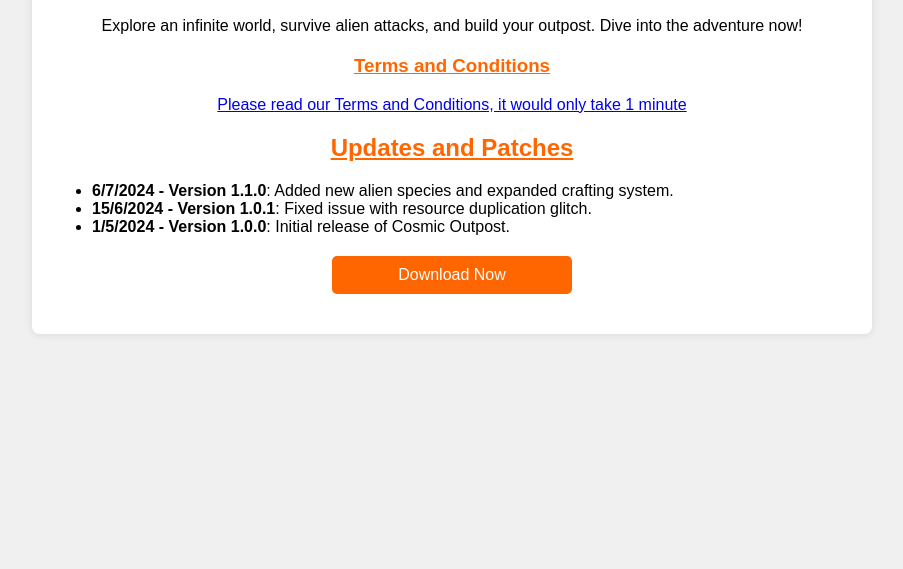
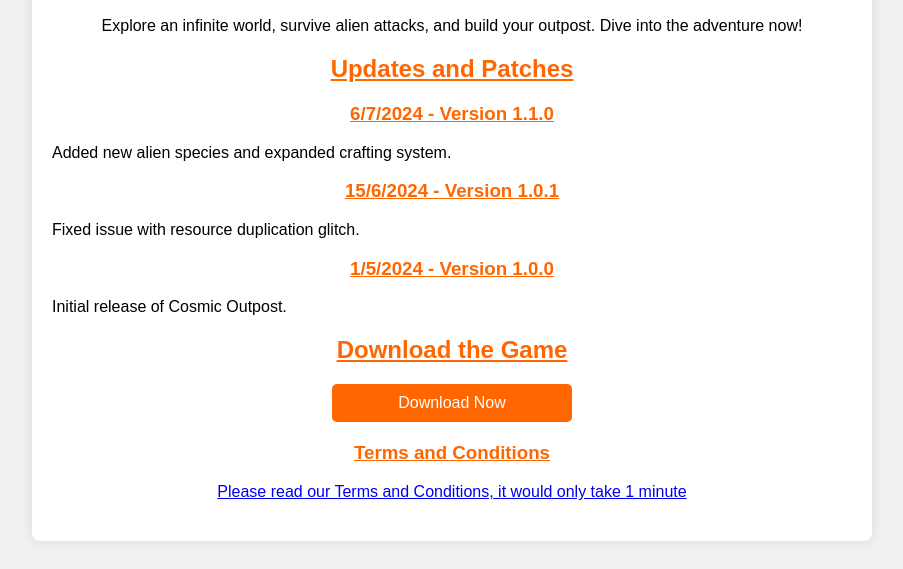
Before and after one commit to Byson94/Abandoned-Away, a plain HTML site: page index.html in a window 1280 px wide. Shown: the part 751-1320 px from the top of the page, without its empty margins (188-1091 px from the left). Before the commit the page ends 1113 px from the top, so only its background shows below. Drawn offline with Linux system fonts and the light colour scheme.

Commit message:
Update index.html

```diff
--- a/index.html
+++ b/index.html
@@ -42,12 +42,7 @@
             text-decoration: none;
             border-radius: 5px;
         }
-        h2 {
-            text-align: center;
-            color: #ff6600;
-            text-decoration: underline;
-        }
-        h3 {
+        h2, h3 {
             text-align: center;
             color: #ff6600;
             text-decoration: underline;
@@ -81,6 +76,23 @@
             </p>
         </div>
 
+        <!-- Updates and Patches Section -->
+        <div class="section">
+            <h2>Updates and Patches</h2>
+            <h3>6/7/2024 - Version 1.1.0</h3>
+            <p>Added new alien species and expanded crafting system.</p>
+            <h3>15/6/2024 - Version 1.0.1</h3>
+            <p>Fixed issue with resource duplication glitch.</p>
+            <h3>1/5/2024 - Version 1.0.0</h3>
+            <p>Initial release of Cosmic Outpost.</p>
+        </div>
+
+        <!-- Download Game Section -->
+        <div class="section">
+            <h2 style="color: #ff6600; text-align: center; text-decoration: underline;">Download the Game</h2>
+            <a href="https://byson94.github.io/Cosmic-outpost-download/" class="button">Download Now</a>
+        </div>
+
         <!-- Terms and Conditions Section -->
         <div class="section">
             <h3 style="color: #ff6600; text-align: center; text-decoration: underline;">Terms and Conditions</h3>
@@ -88,21 +100,6 @@
                 <a href="https://byson94.github.io/Cosmic-outpost-TermsAndConditions/">Please read our Terms and Conditions, it would only take 1 minute</a>
             </p>
         </div>
-
-        <!-- Updates and Patches Section -->
-        <div class="section">
-            <h2 style="color: #ff6600; text-align: center; text-decoration: underline;">Updates and Patches</h2>
-            <ul>
-                <li><strong>6/7/2024 - Version 1.1.0</strong>: Added new alien species and expanded crafting system.</li>
-                <li><strong>15/6/2024 - Version 1.0.1</strong>: Fixed issue with resource duplication glitch.</li>
-                <li><strong>1/5/2024 - Version 1.0.0</strong>: Initial release of Cosmic Outpost.</li>
-            </ul>
-        </div>
-
-        <!-- Download Button -->
-        <div class="section">
-            <a href="https://byson94.github.io/Cosmic-outpost-download/" class="button">Download Now</a>
-        </div>
     </div>
 </body>
 </html>
```
